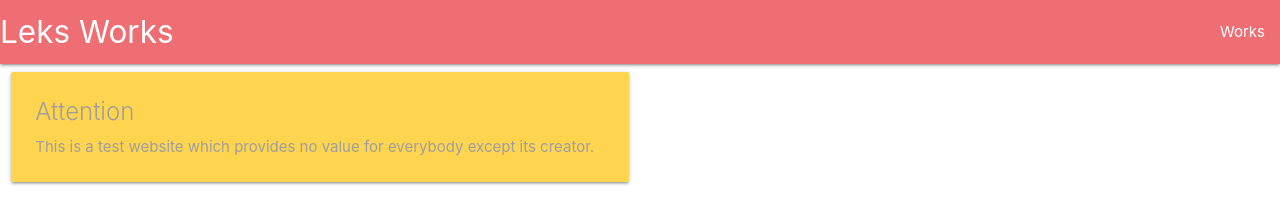
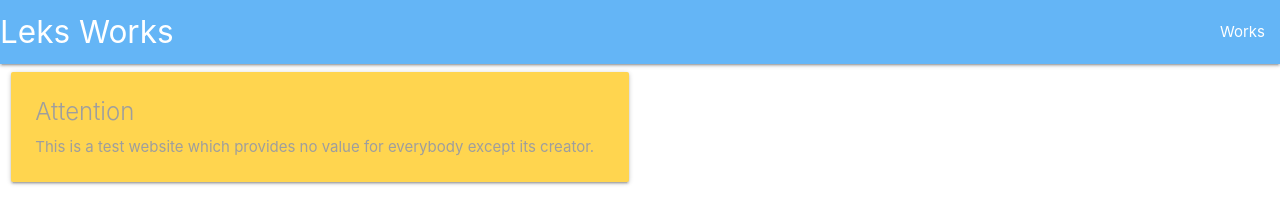
Before and after one commit to lekskazimirchuk/leks-works, a plain HTML site: page index.html in a window 1280 px wide. Drawn offline with nearby package versions, Linux system fonts and the light colour scheme.

Commit message:
Changed color

```diff
--- a/index.html
+++ b/index.html
@@ -10,7 +10,7 @@
 </head>
 <body>
     <nav>
-        <div class="nav-wrapper">
+        <div class="nav-wrapper blue lighten-2">
             <a href="/" class="brand-logo">Leks Works</a>
             <ul id="nav-mobile" class="right hide-on-med-and-down">
                 <li><a href="./works.html">Works</a></li>
```
Also changed, not shown: works.html (+1 -1 lines).
